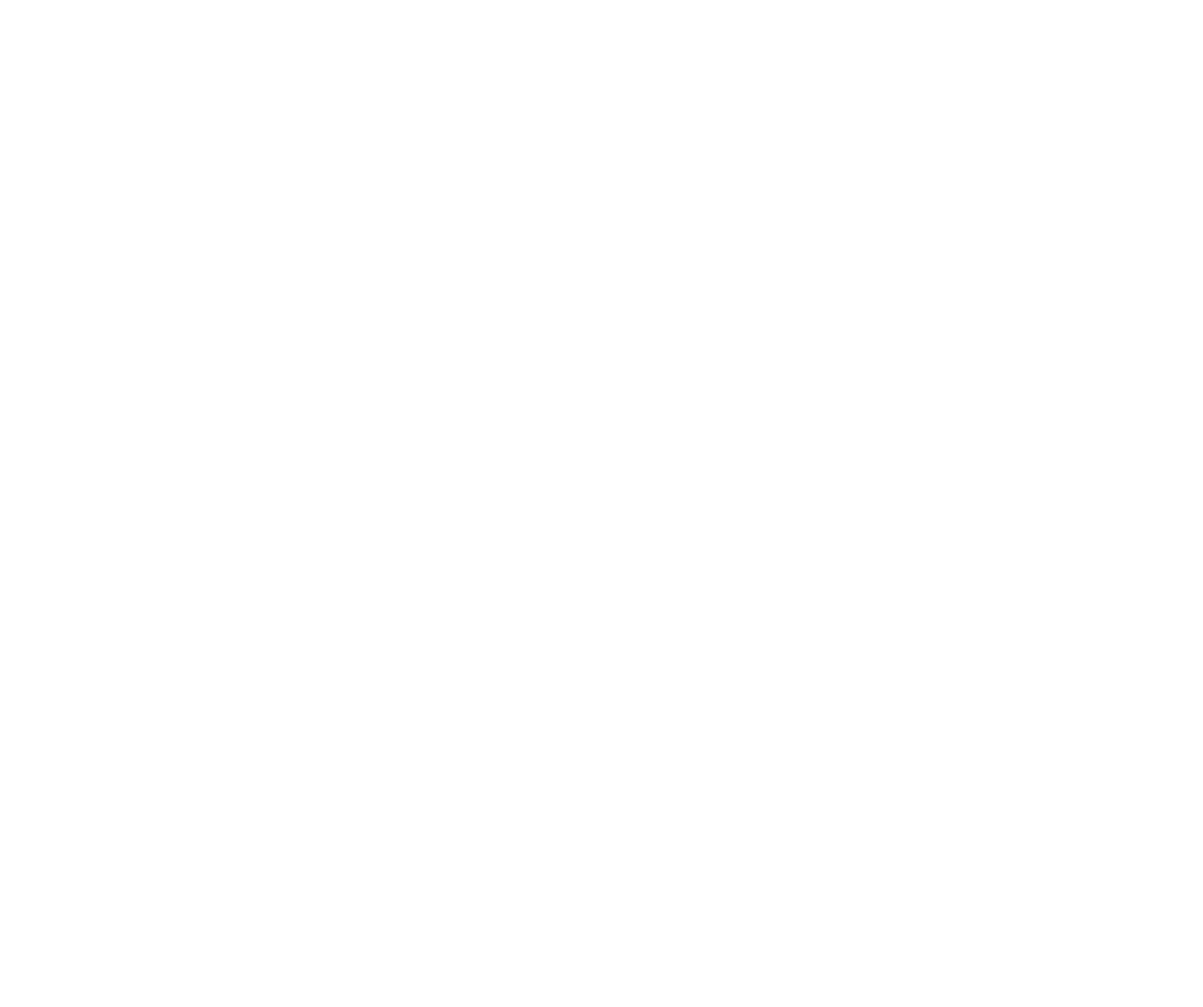
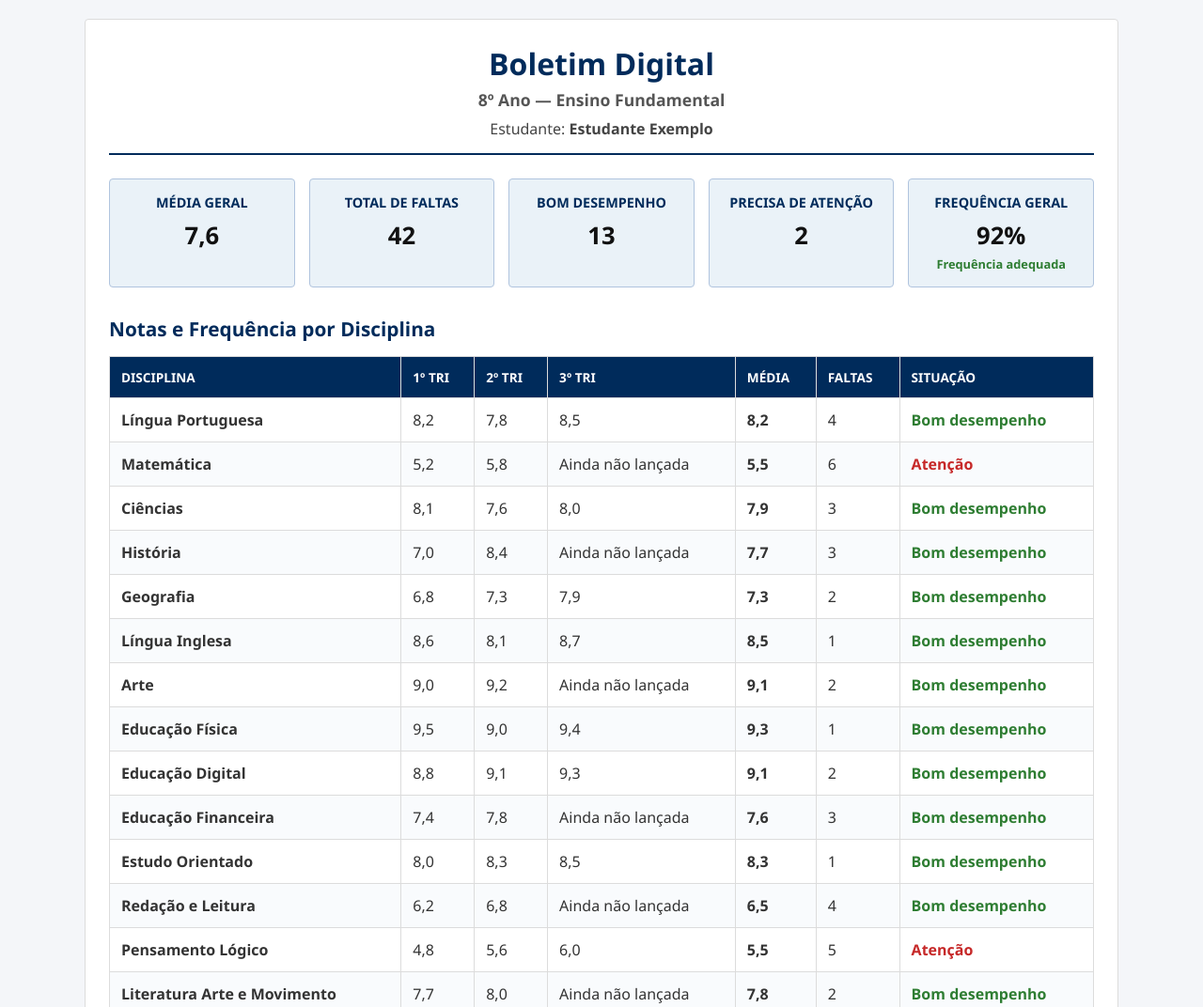
Before and after one commit to arrudaheloisa-byte/boletinho.digital, a plain HTML site: page index.html in a window 1280 px wide. Shown: the top 1072 px of the page at 94% size. Before the commit the page ends 800 px from the top, so only its background shows below. Drawn offline with Linux system fonts and the light colour scheme.

Commit message:
novo site

```diff
--- a/index.html
+++ b/index.html
@@ -1,12 +1,74 @@
 <!DOCTYPE html>
 <html lang="pt-BR">
 <head>
-    <meta charset="UTF-8">
-    <meta name="viewport" content="width=device-width, initial-scale=1.0">
-    <link rel="stylesheet" href="style.css">
-    <title>boletim digital</title>
+  <meta charset="UTF-8">
+  <meta name="viewport" content="width=device-width, initial-scale=1.0">
+  <title>Boletim Digital - 8º Ano</title>
+  <link rel="stylesheet" href="style.css">
 </head>
 <body>
 
+  <div class="container">
+    <!-- Cabeçalho do Boletim -->
+    <header class="cabecalho">
+      <h1>Boletim Digital</h1>
+      <p class="subtitulo">8º Ano — Ensino Fundamental</p>
+      <p class="aluno-info">Estudante: <strong>Estudante Exemplo</strong></p>
+    </header>
+
+    <!-- Área Superior: Cards de Resumo -->
+    <section class="cards-resumo">
+      <div class="card">
+        <h3>Média Geral</h3>
+        <p id="card-media-geral" class="valor-card">—</p>
+      </div>
+
+      <div class="card">
+        <h3>Total de Faltas</h3>
+        <p id="card-total-faltas" class="valor-card">—</p>
+      </div>
+
+      <div class="card">
+        <h3>Bom Desempenho</h3>
+        <p id="card-bom-desempenho" class="valor-card">—</p>
+      </div>
+
+      <div class="card">
+        <h3>Precisa de Atenção</h3>
+        <p id="card-atencao" class="valor-card">—</p>
+      </div>
+
+      <div class="card">
+        <h3>Frequência Geral</h3>
+        <p id="card-frequencia" class="valor-card">92%</p>
+        <span class="status-frequencia">Frequência adequada</span>
+      </div>
+    </section>
+
+    <!-- Área da Tabela de Notas -->
+    <main class="secao-tabela">
+      <h2>Notas e Frequência por Disciplina</h2>
+      <div class="tabela-container">
+        <table>
+          <thead>
+            <tr>
+              <th>Disciplina</th>
+              <th>1º Tri</th>
+              <th>2º Tri</th>
+              <th>3º Tri</th>
+              <th>Média</th>
+              <th>Faltas</th>
+              <th>Situação</th>
+            </tr>
+          </thead>
+          <tbody id="corpo-tabela">
+            <!-- As linhas com as disciplinas serão inseridas aqui pelo JavaScript -->
+          </tbody>
+        </table>
+      </div>
+    </main>
+  </div>
+
+  <script src="script.js"></script>
 </body>
 </html>
--- /dev/null
+++ b/script.js
@@ -0,0 +1,135 @@
+// Dados brutos fictícios das 15 disciplinas do 8º Ano
+const dadosBoletim = [
+  { disciplina: "Língua Portuguesa", tri1: 82, tri2: "7,8", tri3: 85, faltas: [2, 1, 1] },
+  { disciplina: "Matemática", tri1: 52, tri2: "5,8", tri3: null, faltas: [3, 2, 1] },
+  { disciplina: "Ciências", tri1: "8,1", tri2: 76, tri3: 8.0, faltas: [1, 2, 0] },
+  { disciplina: "História", tri1: 7.0, tri2: 84, tri3: null, faltas: [1, 1, 1] },
+  { disciplina: "Geografia", tri1: 68, tri2: 7.3, tri3: "7,9", faltas: [0, 1, 1] },
+  { disciplina: "Língua Inglesa", tri1: 86, tri2: "8,1", tri3: 8.7, faltas: [1, 0, 0] },
+  { disciplina: "Arte", tri1: 9.0, tri2: 92, tri3: null, faltas: [1, 1, 0] },
+  { disciplina: "Educação Física", tri1: 95, tri2: 9.0, tri3: "9,4", faltas: [0, 1, 0] },
+  { disciplina: "Educação Digital", tri1: 88, tri2: 9.1, tri3: 93, faltas: [1, 0, 1] },
+  { disciplina: "Educação Financeira", tri1: 74, tri2: "7,8", tri3: null, faltas: [1, 1, 1] },
+  { disciplina: "Estudo Orientado", tri1: 8.0, tri2: 83, tri3: "8,5", faltas: [0, 1, 0] },
+  { disciplina: "Redação e Leitura", tri1: 62, tri2: "6,8", tri3: null, faltas: [2, 1, 1] },
+  { disciplina: "Pensamento Lógico", tri1: 48, tri2: 5.6, tri3: "6,0", faltas: [2, 2, 1] },
+  { disciplina: "Literatura Arte e Movimento", tri1: "7,7", tri2: 80, tri3: null, faltas: [1, 0, 1] },
+  { disciplina: "Práticas Experimentais", tri1: 58, tri2: "6,2", tri3: 6.4, faltas: [1, 1, 1] }
+];
+
+// Função obrigatória para ajustar qualquer formato de nota para a escala 0-10
+function normalizarNota(valor) {
+  // Trata notas ausentes, vazias ou nulas
+  if (valor === null || valor === undefined || valor === "") {
+    return null;
+  }
+
+  // Se o valor vier como texto com vírgula, troca por ponto para conseguir converter
+  if (typeof valor === "string") {
+    valor = valor.replace(",", ".");
+  }
+
+  let num = Number(valor);
+
+  // Se não for um número válido, descarta
+  if (isNaN(num)) {
+    return null;
+  }
+
+  // Se a nota estiver na escala até 100, divide por 10
+  if (num > 10 && num <= 100) {
+    num = num / 10;
+  }
+
+  // Valida se a nota final está na escala permitida de 0 a 10
+  if (num >= 0 && num <= 10) {
+    return num;
+  }
+
+  return null; // Caso a nota esteja fora das regras
+}
+
+// Função para formatar a exibição da nota na tabela
+function formatarExibicaoNota(notaNormalizada) {
+  if (notaNormalizada === null) {
+    return "Ainda não lançada";
+  }
+  return notaNormalizada.toFixed(1).replace(".", ",");
+}
+
+// Função principal que processa os dados e desenha o boletim na tela
+function renderizarBoletim() {
+  const corpoTabela = document.getElementById("corpo-tabela");
+  corpoTabela.innerHTML = ""; // Limpa a tabela antes de preencher
+
+  let somaDasMedias = 0;
+  let contadorDisciplinasComMedia = 0;
+  let totalGeralFaltas = 0;
+  let contadorBomDesempenho = 0;
+  let contadorAtencao = 0;
+
+  // Passa por cada disciplina da nossa lista
+  dadosBoletim.forEach((item) => {
+    // Normaliza as notas dos 3 trimestres
+    const n1 = normalizarNota(item.tri1);
+    const n2 = normalizarNota(item.tri2);
+    const n3 = normalizarNota(item.tri3);
+
+    // Calcula a média ignorando notas ausentes (null)
+    const notasValidas = [n1, n2, n3].filter((n) => n !== null);
+    let media = null;
+    let situacao = "Nota ainda não disponível";
+    let classeSituacao = "situacao-indisponivel";
+
+    if (notasValidas.length > 0) {
+      const somaNotas = notasValidas.reduce((acc, curr) => acc + curr, 0);
+      media = somaNotas / notasValidas.length;
+      somaDasMedias += media;
+      contadorDisciplinasComMedia++;
+
+      if (media >= 6.0) {
+        situacao = "Bom desempenho";
+        classeSituacao = "situacao-bom";
+        contadorBomDesempenho++;
+      } else {
+        situacao = "Atenção";
+        classeSituacao = "situacao-atencao";
+        contadorAtencao++;
+      }
+    }
+
+    // Soma as faltas dos trimestres
+    const totalFaltasDisciplina = item.faltas.reduce((acc, curr) => acc + curr, 0);
+    totalGeralFaltas += totalFaltasDisciplina;
+
+    // Cria a linha da tabela com os dados processados
+    const tr = document.createElement("tr");
+    tr.innerHTML = `
+      <td><strong>${item.disciplina}</strong></td>
+      <td>${formatarExibicaoNota(n1)}</td>
+      <td>${formatarExibicaoNota(n2)}</td>
+      <td>${formatarExibicaoNota(n3)}</td>
+      <td><strong>${media !== null ? media.toFixed(1).replace(".", ",") : "—"}</strong></td>
+      <td>${totalFaltasDisciplina}</td>
+      <td class="${classeSituacao}">${situacao}</td>
+    `;
+
+    corpoTabela.appendChild(tr);
+  });
+
+  // Atualiza os Cards de Resumo no topo da página
+  const mediaGeralGlobal = contadorDisciplinasComMedia > 0
+    ? (somaDasMedias / contadorDisciplinasComMedia).toFixed(1).replace(".", ",")
+    : "—";
+
+  document.getElementById("card-media-geral").innerText = mediaGeralGlobal;
+  document.getElementById("card-total-faltas").innerText = totalGeralFaltas;
+  document.getElementById("card-bom-desempenho").innerText = contadorBomDesempenho;
+  document.getElementById("card-atencao").innerText = contadorAtencao;
+
+  // NOTA: A frequência de 92% exibida no HTML é apenas FICTÍCIA/DEMONSTRATIVA.
+  // Ela não é calculada pelas faltas nesta etapa e será tratada de outra forma no futuro.
+}
+
+// Executa a função assim que a página carregar
+renderizarBoletim();
--- a/style.css
+++ b/style.css
@@ -0,0 +1,162 @@
+/* Configurações gerais e reset simples */
+* {
+  margin: 0;
+  padding: 0;
+  box-sizing: border-box;
+  font-family: 'Segoe UI', Tahoma, Geneva, Verdana, sans-serif;
+}
+
+body {
+  background-color: #f4f6f9;
+  color: #333333;
+  padding: 20px;
+}
+
+/* Container principal para centralizar o conteúdo */
+.container {
+  max-width: 1100px;
+  margin: 0 auto;
+  background-color: #ffffff;
+  padding: 25px;
+  border-radius: 4px;
+  border: 1px solid #dcdcdc;
+}
+
+/* Cabeçalho estilo clássico escolar */
+.cabecalho {
+  text-align: center;
+  border-bottom: 2px solid #002b5b; /* Azul escuro principal */
+  padding-bottom: 15px;
+  margin-bottom: 25px;
+}
+
+.cabecalho h1 {
+  color: #002b5b;
+  font-size: 2rem;
+  margin-bottom: 5px;
+}
+
+.subtitulo {
+  color: #555555;
+  font-size: 1.1rem;
+  font-weight: bold;
+}
+
+.aluno-info {
+  margin-top: 8px;
+  color: #444444;
+}
+
+/* Layout dos Cards de Resumo */
+.cards-resumo {
+  display: grid;
+  grid-template-columns: repeat(auto-fit, minmax(180px, 1fr));
+  gap: 15px;
+  margin-bottom: 30px;
+}
+
+/* Estilo individual do card (bordas finas e discretas) */
+.card {
+  background-color: #eaf2f8; /* Azul claro secundário */
+  border: 1px solid #b0c4de;
+  border-radius: 4px;
+  padding: 15px;
+  text-align: center;
+}
+
+.card h3 {
+  font-size: 0.9rem;
+  color: #002b5b;
+  margin-bottom: 8px;
+  text-transform: uppercase;
+}
+
+.valor-card {
+  font-size: 1.6rem;
+  font-weight: bold;
+  color: #111111;
+}
+
+.status-frequencia {
+  display: block;
+  font-size: 0.8rem;
+  color: #2e7d32;
+  margin-top: 4px;
+  font-weight: bold;
+}
+
+/* Seção da Tabela */
+.secao-tabela h2 {
+  color: #002b5b;
+  font-size: 1.3rem;
+  margin-bottom: 15px;
+}
+
+/* Deixa a tabela responsiva em telas pequenas */
+.tabela-container {
+  overflow-x: auto;
+}
+
+table {
+  width: 100%;
+  border-collapse: collapse;
+  text-align: left;
+}
+
+th, td {
+  padding: 12px;
+  border: 1px solid #dcdcdc;
+}
+
+th {
+  background-color: #002b5b;
+  color: #ffffff;
+  font-weight: 600;
+  text-transform: uppercase;
+  font-size: 0.85rem;
+}
+
+/* Efeito zebrado nas linhas da tabela */
+tbody tr:nth-child(even) {
+  background-color: #f9fbfd;
+}
+
+tbody tr:hover {
+  background-color: #f0f4f8;
+}
+
+/* Estilos visuais para as situações */
+.situacao-bom {
+  color: #2e7d32;
+  font-weight: bold;
+}
+
+.situacao-atencao {
+  color: #c62828;
+  font-weight: bold;
+}
+
+.situacao-indisponivel {
+  color: #757575;
+  font-style: italic;
+}
+
+/* Ajustes para telas pequenas (Celular) */
+@media (max-width: 600px) {
+  body {
+    padding: 10px;
+  }
+
+  .container {
+    padding: 15px;
+  }
+
+  .cabecalho h1 {
+    font-size: 1.5rem;
+  }
+
+  th, td {
+    padding: 8px;
+    font-size: 0.85rem;
+  }
+}
```
